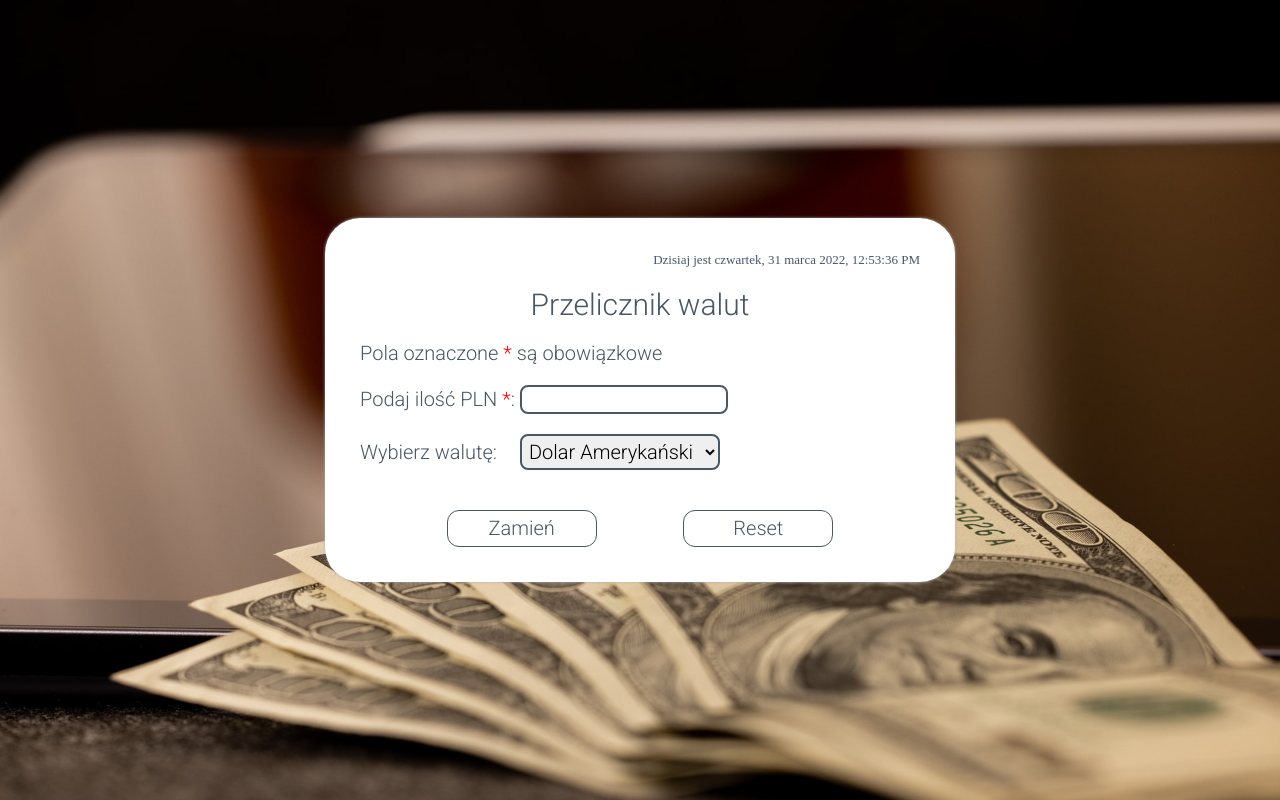
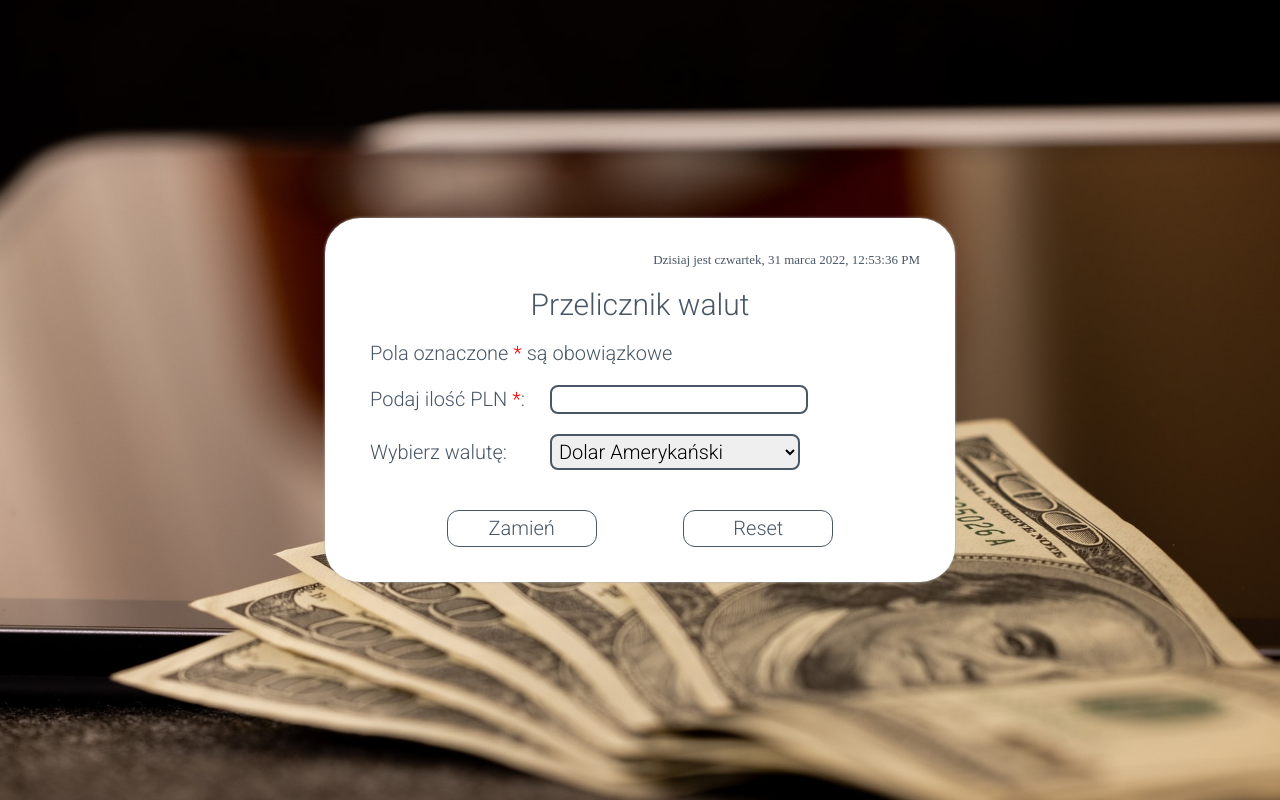
Before and after one commit to grzedomin/currency-converter-react, a React (Create React App) app: page / in a window 1280 px wide. Built offline with nearby package versions, Linux system fonts and the light colour scheme; a web font is replaced by a local one.

Commit message:
added margin to label text

```diff
--- a/src/Form/index.js
+++ b/src/Form/index.js
@@ -53,7 +53,7 @@ const Form = () => {
                 <span className="form__dataContent">{`Dzisiaj jest ${localDate}, ${dateTime.toLocaleTimeString()}`}</span>
                 <h1 className="form__header">Przelicznik walut</h1>
 
-                <p>Pola oznaczone <span className="form__requiredInfo">*</span> są obowiązkowe</p>
+                <p className="form__info">Pola oznaczone <span className="form__requiredInfo">*</span> są obowiązkowe</p>
 
                 <label>
                     <span className="form__labelText">Podaj ilość PLN <span className="form__requiredInfo">*</span>:</span>
--- a/src/Form/style.css
+++ b/src/Form/style.css
@@ -18,10 +18,16 @@
     text-align: center;
 }
 
+.form__info {
+    margin-left: 10px;
+}
+
 .form__labelText {
     max-width: 160px;
     width: 100%;
     display: inline-block;
+    margin-left: 10px;
+    margin-right: 20px;
 }
 
 .form__requiredInfo{
@@ -39,7 +45,7 @@
 .form__input {
     border-radius: 8px;
     border: 2px solid #485665;
-    max-width: 200px;
+    max-width: 250px;
     width: 100%;
 }
 
```
